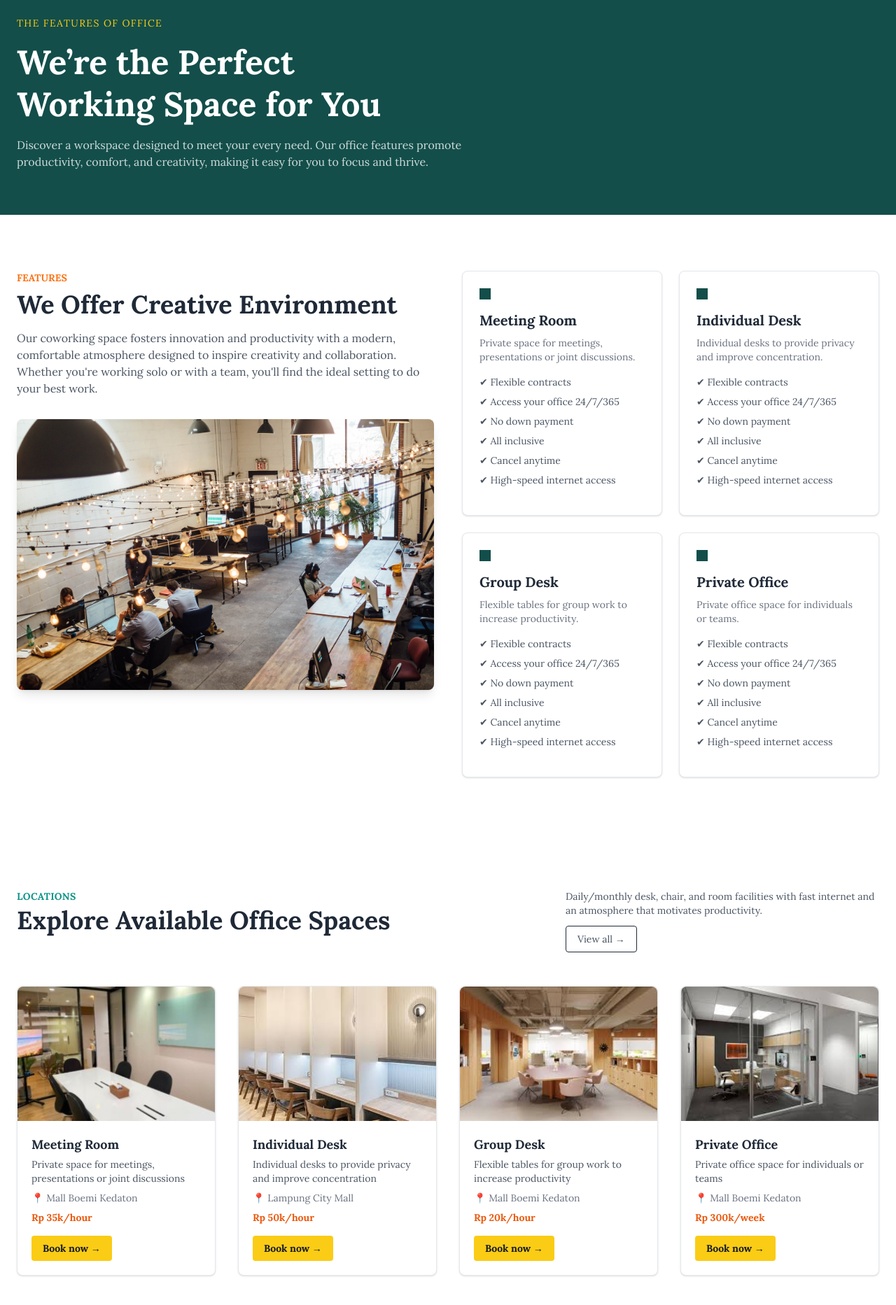
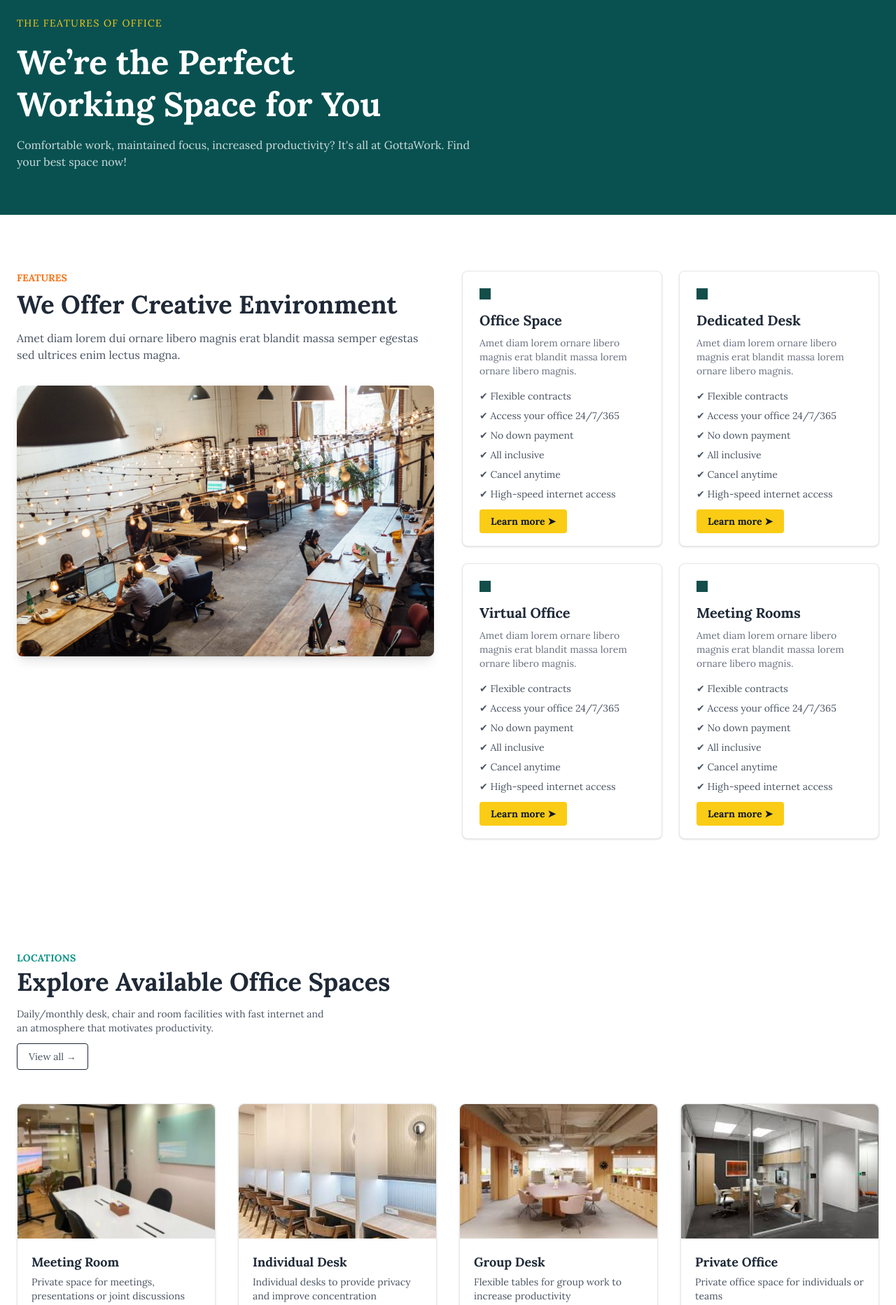
Before and after one commit to fernando-FTD/GottaWork, a PHP site: page /homepage.php in a window 1280 px wide. Shown: the part 131-1996 px from the top of the page at 70% size. Run offline with PHP 8.4, Linux system fonts and the light colour scheme; a user stored in the database is signed in; some libraries are stand-ins or nearby versions.

Commit message:
homepage.php

```diff
--- a/homepage.php
+++ b/homepage.php
@@ -27,7 +27,7 @@ if ($_SESSION['role'] !== 'Customer') {
       font-family: 'Lora', serif;
     }
     .bg-custom-gray {
-      background-color: rgb(19 78 74);
+      background-color: #095151;
     }
   </style>
 </head>
@@ -53,7 +53,8 @@ if ($_SESSION['role'] !== 'Customer') {
   <section class="px-6 py-16 max-w-7xl mx-auto">
     <p class="text-yellow-400 uppercase text-sm tracking-widest">The Features of Office</p>
     <h1 class="text-5xl font-bold mt-4 leading-tight">We’re the Perfect <br />Working Space for You</h1>
-    <p class="mt-4 max-w-2xl text-white/80">Discover a workspace designed to meet your every need. Our office features promote productivity, comfort, and creativity, making it easy for you to focus and thrive.</p>
+    <p class="mt-4 max-w-2xl text-white/80">Comfortable work, maintained focus, increased productivity? It's all at GottaWork. Find your best space now!</p>
+
   </section>
 
   <!-- Features Section -->
@@ -63,9 +64,7 @@ if ($_SESSION['role'] !== 'Customer') {
       <div>
         <p class="text-orange-500 uppercase text-sm font-semibold mb-2">Features</p>
         <h2 class="text-4xl font-bold mb-4">We Offer Creative Environment</h2>
-        <p class="text-gray-600 mb-8">Our coworking space fosters innovation and productivity with a modern, comfortable atmosphere designed to inspire creativity and collaboration. Whether you're working solo or with a team, you'll find the ideal setting to do your best work.
-
-</p>
+        <p class="text-gray-600 mb-8">Amet diam lorem dui ornare libero magnis erat blandit massa semper egestas sed ultrices enim lectus magna.</p>
         <img src="assets/background.png" class="rounded-lg shadow-lg">
       </div>
 
@@ -74,8 +73,8 @@ if ($_SESSION['role'] !== 'Customer') {
         <!-- Card Template -->
         <div class="bg-white border shadow p-6 rounded-lg">
           <div class="w-4 h-4 bg-teal-900 mb-4"></div>
-          <h3 class="text-xl font-bold mb-2">Meeting Room</h3>
-          <p class="text-gray-500 mb-4 text-sm">Private space for meetings, presentations or joint discussions.</p>
+          <h3 class="text-xl font-bold mb-2">Office Space</h3>
+          <p class="text-gray-500 mb-4 text-sm">Amet diam lorem ornare libero magnis erat blandit massa lorem ornare libero magnis.</p>
           <ul class="space-y-2 text-sm text-gray-600 mb-4">
             <li>✔ Flexible contracts</li>
             <li>✔ Access your office 24/7/365</li>
@@ -84,14 +83,14 @@ if ($_SESSION['role'] !== 'Customer') {
             <li>✔ Cancel anytime</li>
             <li>✔ High-speed internet access</li>
           </ul>
-
+          <a href="ketersediaanws.html" class="bg-yellow-400 text-sm text-gray-900 font-semibold px-4 py-2 rounded hover:bg-yellow-300">Learn more ➤</a>
         </div>
 
         <!-- Duplicate Card with different content -->
         <div class="bg-white border shadow p-6 rounded-lg">
           <div class="w-4 h-4 bg-teal-900 mb-4"></div>
-          <h3 class="text-xl font-bold mb-2">Individual Desk</h3>
-          <p class="text-gray-500 mb-4 text-sm">Individual desks to provide privacy and improve concentration.</p>
+          <h3 class="text-xl font-bold mb-2">Dedicated Desk</h3>
+          <p class="text-gray-500 mb-4 text-sm">Amet diam lorem ornare libero magnis erat blandit massa lorem ornare libero magnis.</p>
           <ul class="space-y-2 text-sm text-gray-600 mb-4">
             <li>✔ Flexible contracts</li>
             <li>✔ Access your office 24/7/365</li>
@@ -100,13 +99,13 @@ if ($_SESSION['role'] !== 'Customer') {
             <li>✔ Cancel anytime</li>
             <li>✔ High-speed internet access</li>
           </ul>
-
+           <a href="ketersediaanws.html" class="bg-yellow-400 text-sm text-gray-900 font-semibold px-4 py-2 rounded hover:bg-yellow-300">Learn more ➤</a>
         </div>
 
         <div class="bg-white border shadow p-6 rounded-lg">
           <div class="w-4 h-4 bg-teal-900 mb-4"></div>
-          <h3 class="text-xl font-bold mb-2">Group Desk</h3>
-          <p class="text-gray-500 mb-4 text-sm">Flexible tables for group work to increase productivity.</p>
+          <h3 class="text-xl font-bold mb-2">Virtual Office</h3>
+          <p class="text-gray-500 mb-4 text-sm">Amet diam lorem ornare libero magnis erat blandit massa lorem ornare libero magnis.</p>
           <ul class="space-y-2 text-sm text-gray-600 mb-4">
             <li>✔ Flexible contracts</li>
             <li>✔ Access your office 24/7/365</li>
@@ -115,13 +114,13 @@ if ($_SESSION['role'] !== 'Customer') {
             <li>✔ Cancel anytime</li>
             <li>✔ High-speed internet access</li>
           </ul>
-
+          <a href="ketersediaanws.html" class="bg-yellow-400 text-sm text-gray-900 font-semibold px-4 py-2 rounded hover:bg-yellow-300">Learn more ➤</a>
         </div>
 
         <div class="bg-white border shadow p-6 rounded-lg">
           <div class="w-4 h-4 bg-teal-900 mb-4"></div>
-          <h3 class="text-xl font-bold mb-2">Private Office</h3>
-          <p class="text-gray-500 mb-4 text-sm">Private office space for individuals or teams.</p>
+          <h3 class="text-xl font-bold mb-2">Meeting Rooms</h3>
+          <p class="text-gray-500 mb-4 text-sm">Amet diam lorem ornare libero magnis erat blandit massa lorem ornare libero magnis.</p>
           <ul class="space-y-2 text-sm text-gray-600 mb-4">
             <li>✔ Flexible contracts</li>
             <li>✔ Access your office 24/7/365</li>
@@ -130,7 +129,7 @@ if ($_SESSION['role'] !== 'Customer') {
             <li>✔ Cancel anytime</li>
             <li>✔ High-speed internet access</li>
           </ul>
-
+           <a href="ketersediaanws.html" class="bg-yellow-400 text-sm text-gray-900 font-semibold px-4 py-2 rounded hover:bg-yellow-300">Learn more ➤</a>
         </div>
       </div>
     </div>
@@ -142,18 +141,17 @@ if ($_SESSION['role'] !== 'Customer') {
 <section class="bg-white text-gray-800 py-20">
   <div class="max-w-7xl mx-auto px-6">
     <!-- Header -->
-      <div class="mb-12 flex justify-between items-start flex-wrap gap-4">
-        <div>
+    <div class="mb-12">
       <p class="text-teal-600 uppercase text-sm font-semibold mb-1 tracking-wide">Locations</p>
       <h2 class="text-4xl font-bold">Explore Available Office Spaces</h2>
-        </div>
-        <div class="text-gray-600 text-sm max-w-md">
-          Daily/monthly desk, chair, and room facilities with fast internet and an atmosphere that motivates productivity.
+      <div class="text-gray-600 text-sm max-w-md mt-4">
+        Daily/monthly desk, chair and room facilities with fast internet and an atmosphere that motivates productivity.
         <div class="mt-3">
           <a href="ketersediaanws.html" class="inline-block border border-gray-800 px-4 py-2 text-sm font-medium hover:bg-gray-100 rounded">View all →</a>
         </div>
       </div>
     </div>
+
 
       <!-- Cards -->
       <div class="grid grid-cols-1 md:grid-cols-2 lg:grid-cols-4 gap-8">
@@ -208,36 +206,6 @@ if ($_SESSION['role'] !== 'Customer') {
     </div>
   </section>
 
-  <!-- Members Section -->
-<section class="bg-white">
-    <div class="max-w-7xl mx-auto px-6 grid lg:grid-cols-2 gap-10 py-20 items-center">
-
-      <!-- Image -->
-      <div>
-        <img src="assets/member.jpeg" alt="Meeting" class="rounded-lg shadow-lg w-full">
-      </div>
-
-      <!-- Text Content -->
-      <div class="bg-[#234e52] text-white p-10 rounded-lg relative">
-        <p class="uppercase text-orange-300 text-sm font-semibold mb-3 tracking-wide">Members</p>
-        <h2 class="text-3xl font-bold mb-4">We Look After Our Members</h2>
-        <p class="text-white/80 mb-6">
-          Work in comfort, stay focused, and boost your productivity? it’s all possible at GottaWork. Find your perfect workspace today.
-        </p>
-        <div class="grid grid-cols-2 gap-4 text-sm">
-          <ul class="space-y-2 list-inside text-white/90">
-            <li>✅ Free Risk Assessment</li>
-            <li>✅ Accounting Services</li>
-          </ul>
-          <ul class="space-y-2 list-inside text-white/90">
-            <li>✅ Global Coworking Access</li>
-            <li>✅ Legal Consult</li>
-          </ul>
-        </div>
-      </div>
-    </div>
-  </section>
-
   <!-- Testimonials Section -->
 <section class="bg-gray-50 py-20">
     <div class="max-w-6xl mx-auto px-6 text-center">
@@ -245,7 +213,7 @@ if ($_SESSION['role'] !== 'Customer') {
       <p class="uppercase text-orange-400 text-sm font-semibold tracking-wide mb-3">Testimonials</p>
       <h2 class="text-3xl md:text-black font-bold mb-4">What Our Customer Says</h2>
       <p class="text-gray-600 mb-12">
-        Work in comfort, stay focused, and boost your productivity? It’s all possible at GottaWork. Find your perfect workspace today.
+        Comfortable work, maintained focus, increased productivity? It's all at GottaWork. Find your best space now!
       </p>
 
       <div class="grid grid-cols-1 md:grid-cols-3 gap-8">
@@ -253,30 +221,30 @@ if ($_SESSION['role'] !== 'Customer') {
         <div class="bg-white rounded-xl shadow p-6">
           <div class="text-orange-500 text-3xl mb-3">“</div>
           <p class="text-gray-600 mb-3 text-sm">
-            Work in comfort, stay focused, and boost your productivity? It’s all possible at GottaWork. Find your perfect workspace today.
+            Comfortable work, maintained focus, increased productivity? It's all at GottaWork. Find your best space now!
           </p>
-          <p class="font-semibold text-black mt-4">Justin Bieber</p>
-          <p class="text-gray-500 text-sm">Manager at PT.GW</p>
+          <p class="font-semibold text-black mt-4">John William</p>
+          <p class="text-gray-500 text-sm">Manager at Furniti</p>
         </div>
 
         <!-- Card 2 (highlighted) -->
         <div class="bg-[#003D36] text-white rounded-xl shadow p-6 scale-105">
           <div class="text-3xl mb-3">“</div>
           <p class="mb-3 text-sm">
-            Work in comfort, stay focused, and boost your productivity? It’s all possible at GottaWork. Find your perfect workspace today.
+            Comfortable work, maintained focus, increased productivity? It's all at GottaWork. Find your best space now!
           </p>
-          <p class="font-semibold mt-4">Justin Bieber</p>
-          <p class="text-white/70 text-sm">Manager at PT.GW</p>
+          <p class="font-semibold mt-4">John William</p>
+          <p class="text-white/70 text-sm">Manager at Furniti</p>
         </div>
 
         <!-- Card 3 -->
         <div class="bg-white rounded-xl shadow p-6">
           <div class="text-orange-500 text-3xl mb-3">“</div>
           <p class="text-gray-600 mb-3 text-sm">
-            Work in comfort, stay focused, and boost your productivity? It’s all possible at GottaWork. Find your perfect workspace today.
+            Comfortable work, maintained focus, increased productivity? It's all at GottaWork. Find your best space now!
           </p>
-          <p class="font-semibold text-black mt-4">Justin Bieber</p>
-          <p class="text-gray-500 text-sm">Manager at PT.GW</p>
+          <p class="font-semibold text-black mt-4">John William</p>
+          <p class="text-gray-500 text-sm">Manager at Furniti</p>
         </div>
       </div>
     </div>
```
Lines whose indentation alone changed are shown as unchanged.
